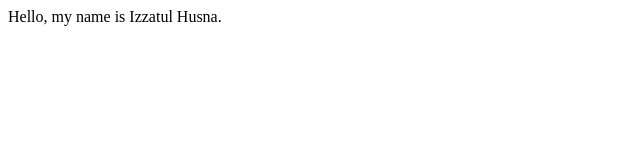
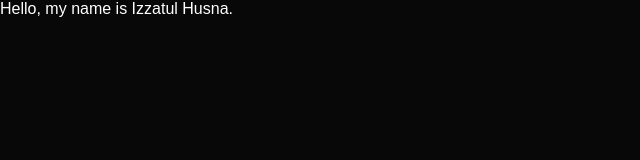
Before and after one commit to ihsky065/portfolio-project, a website: page index.html in a window 1280 px wide. Shown: the whole page, without its empty margins (0-640 px from the left). Drawn offline with Linux system fonts and the light colour scheme.

Commit message:
Add universal selector and body property in style.css

```diff
--- a/style.css
+++ b/style.css
@@ -1,4 +1,11 @@
-html {
-  height: 100%;
-  width: 100%;
+*{
+  margin: 0;
+  padding: 0;
+  font-family: 'Poppins', sans-serif;
+  box-sizing: border-box;
 }
+
+body{
+  background: #080808;
+  color: #fff;
+}
```
